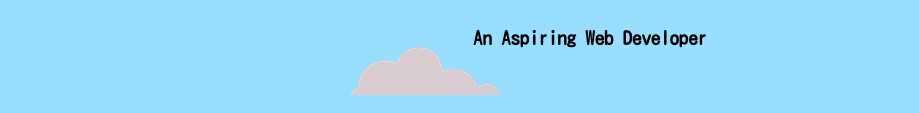
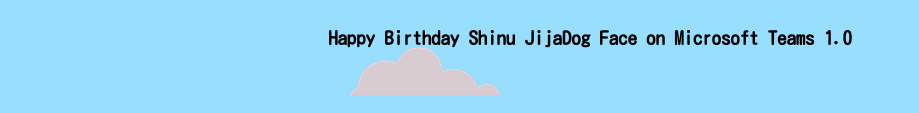
Before and after one commit to Ditrium/DitriumWeb, a plain HTML site: page index.html in a window 1280 px wide. Shown: the part 321-434 px from the top of the page, without its empty margins (50-969 px from the left). Drawn offline with Linux system fonts and the light colour scheme.

Commit message:
Update index.html

```diff
--- a/index.html
+++ b/index.html
@@ -17,7 +17,7 @@
         <img class="hat" src="https://media1.giphy.com/media/fom2bxaDzoedIg4JW2/200.webp?cid=ecf05e47uz7sulw73c8vmc05a6u7zule0oxqfn6mh4wy3gxs&rid=200.webp&ct=s" alt="hat">
         <img class="top-cloud" src="images/cloud.png" alt="cloud-img">
         <h1> I'm Ditrium</h1>
-        <h3>An Aspiring Web Developer</h3>
+        <h3>Happy Birthday Shinu JijaDog Face on Microsoft Teams 1.0</h3>
         <img class="bottom-cloud" src="images/cloud.png" alt="cloud-img">
         <img class="mountain" src="images/mountain.png" alt="mountain-img">
     </div>
```
